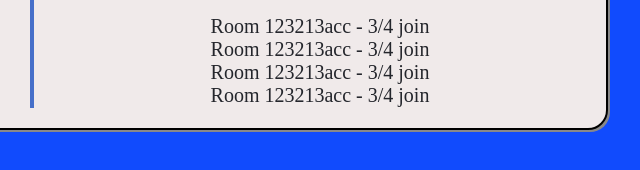
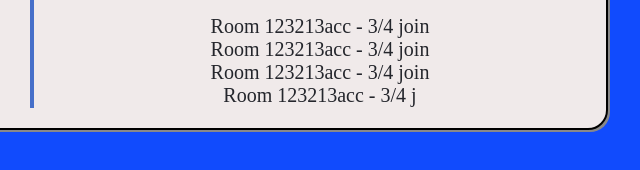
Before and after one commit to 1998sachin/pros-and-bros-frontend, a plain HTML site: page index.html in a window 1280 px wide. Shown: the part 510-680 px from the top of the page, 608-1248 px from the left. Drawn offline with Linux system fonts and the light colour scheme.

Commit message:
Exploring Branches

```diff
--- a/index.html
+++ b/index.html
@@ -33,7 +33,7 @@
               <li><a href="">Room 123213acc - 3/4 join</a></li>
               <li><a href="">Room 123213acc - 3/4 join</a></li>
               <li><a href="">Room 123213acc - 3/4 join</a></li>
-              <li><a href="">Room 123213acc - 3/4 join</a></li>
+              <li><a href="">Room 123213acc - 3/4 j</a></li>
             </ul>
           </div>
         </div>
```
